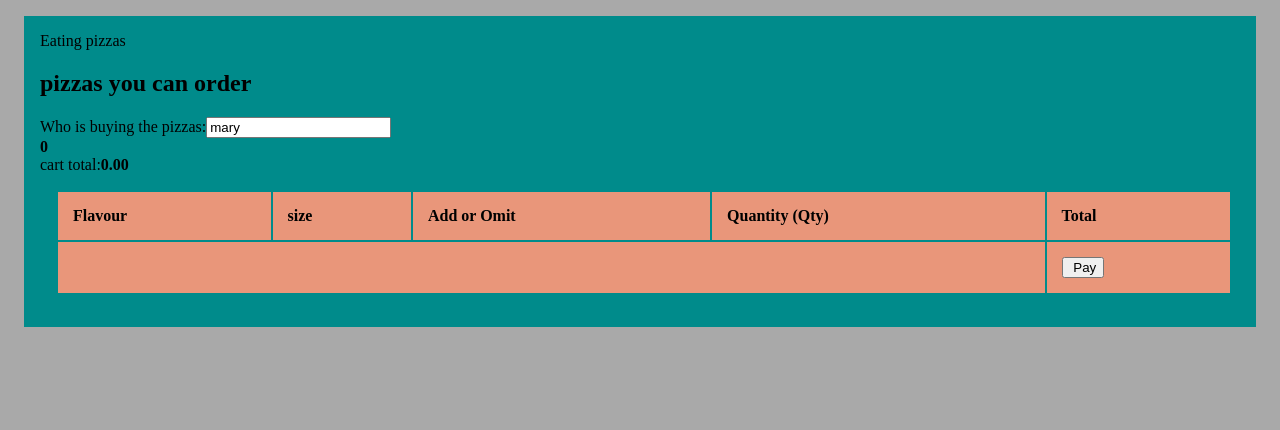
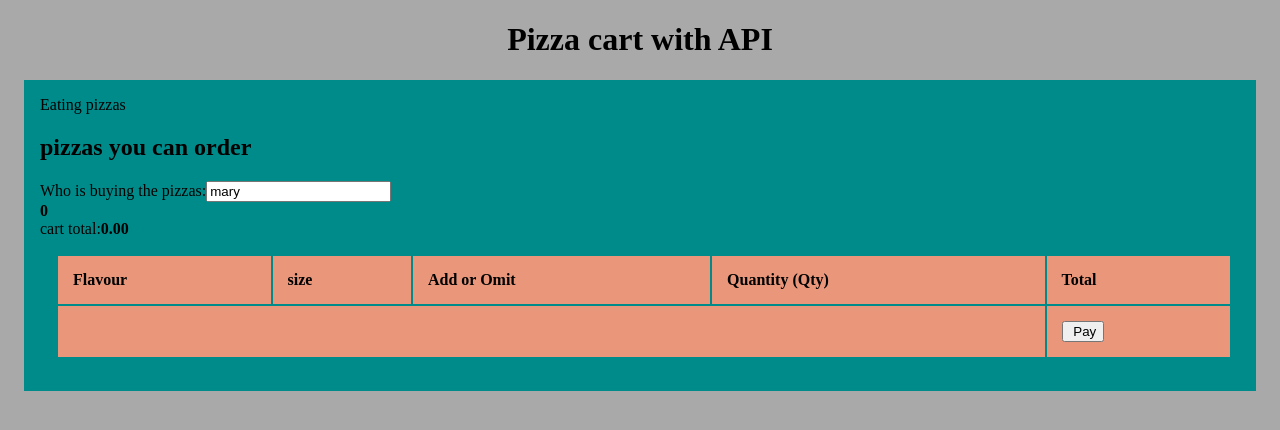
Before and after one commit to marymagala/pizza-cart-with-api, a plain HTML site: page index.html in a window 1280 px wide. Drawn offline with nearby package versions, Linux system fonts and the light colour scheme; no server answers.

Commit message:
pizza-api

```diff
--- a/index.html
+++ b/index.html
@@ -14,6 +14,7 @@
 </head>
 
 <body>
+    <h1>Pizza cart with API</h1>
     <div x-data="pizzaCartWithAPIWidget">
 
         <div class="container box1">
@@ -100,6 +101,8 @@
         </div>
         </template>
     </div>
+
+
     <br>
     <div class="pizzaList box4">
         <table class="yoursfaithfully">
--- a/pizza-cart-api.js
+++ b/pizza-cart-api.js
@@ -20,6 +20,8 @@ document.addEventListener('alpine:init', () => {
             this.cartId = result.data.cart_code;
           });
       },
+
+
       createCart() {
         return axios
         .get('https://pizza-cart-api.herokuapp.com/api/pizza-cart/create?username=' + this.username)
--- a/style.css
+++ b/style.css
@@ -1,3 +1,7 @@
+h1{
+  text-align: center;
+}
+
 .box1{
   /* border: 1px solid; */
   margin: 1em;
```
Also changed, not shown: img/shopping-cart.png (deleted).
